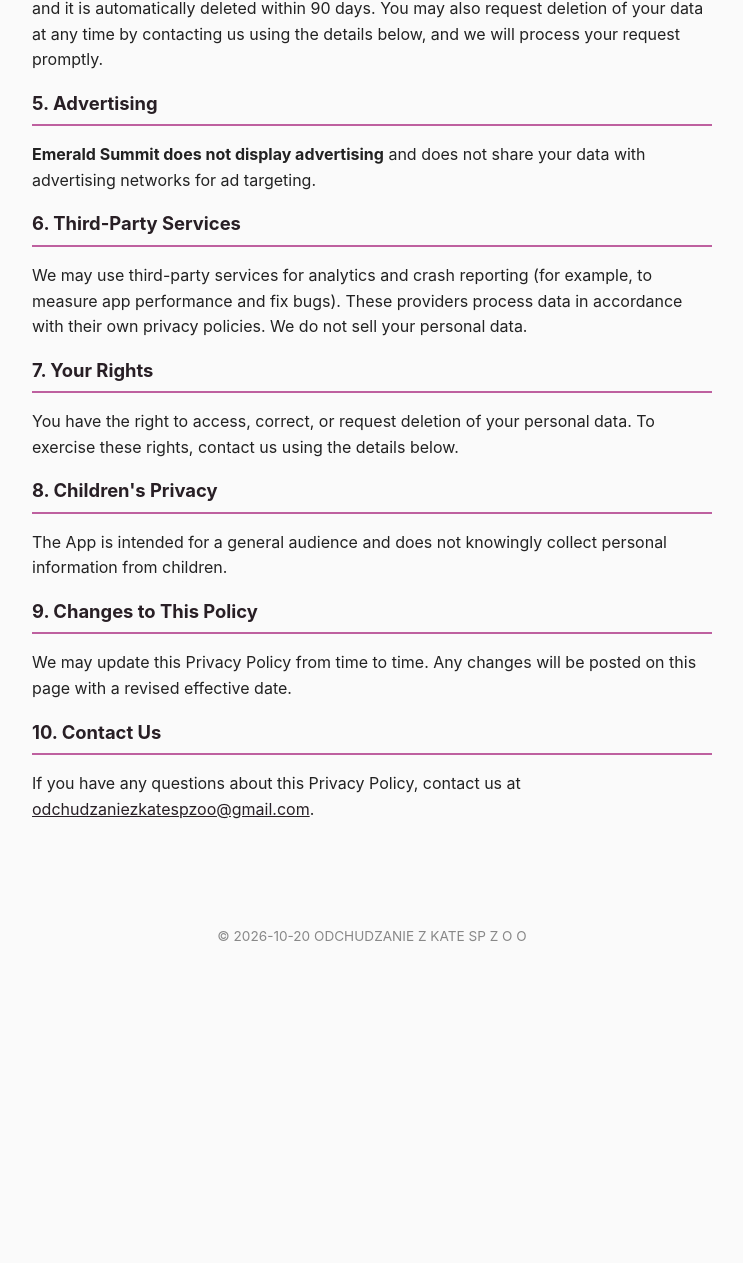
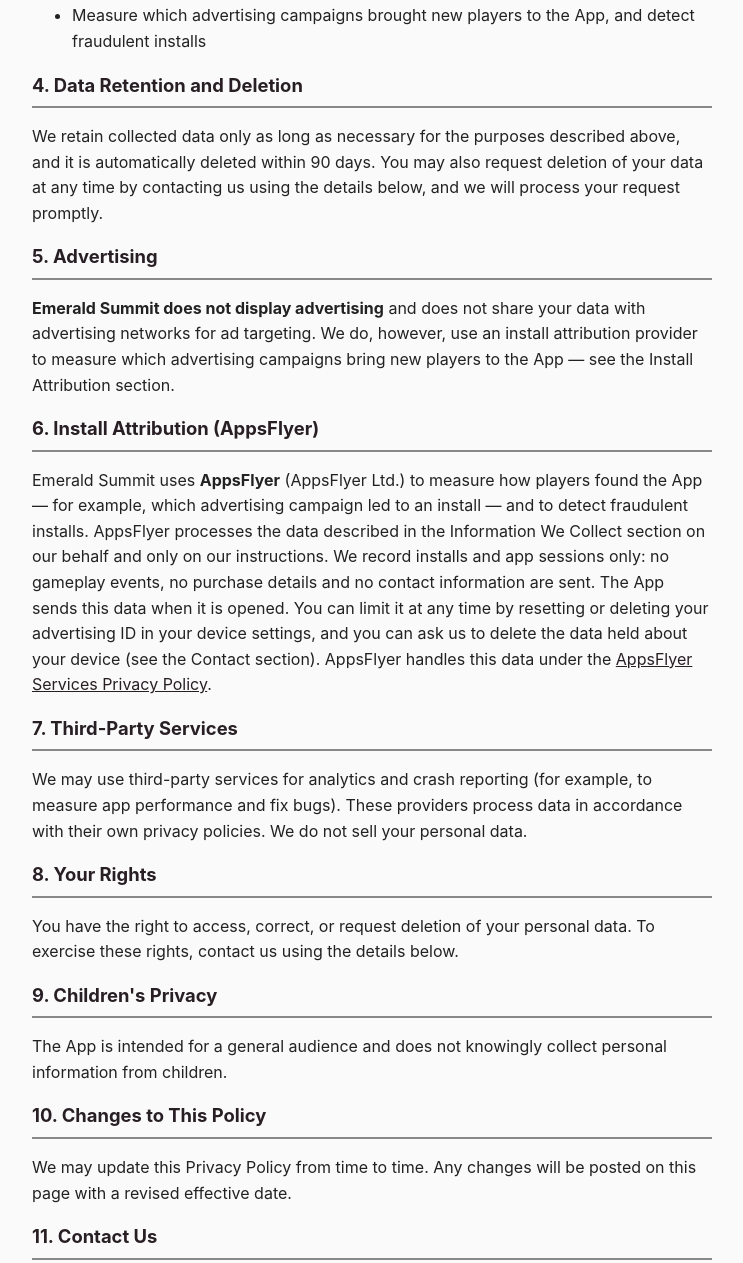
Before and after one commit to odchudzaniezkatespzoo-bot/odchudzaniezkatespzoo-bot.github.io, a plain HTML site: page emerald-summit/index.html in a window 1280 px wide. Shown: the part 1243-2506 px from the top of the page, without its empty margins (268-1011 px from the left). Before the commit the page ends 2215 px from the top, so only its background shows below. Drawn offline with Linux system fonts and the light colour scheme.

Commit message:
feat(privacy): add emerald-summit policy for odchudzaniezkatespzoo@gmail.com

```diff
--- a/emerald-summit/index.html
+++ b/emerald-summit/index.html
@@ -5,7 +5,7 @@
 <meta name="viewport" content="width=device-width, initial-scale=1">
 <title>Emerald Summit — Privacy Policy</title>
 <style>
-  :root { --primary: #281F25; --accent: #BE609F; }
+  :root { --primary: #281F25; --accent: #888888; }
   * { box-sizing: border-box; }
   body { margin: 0; font-family: -apple-system, Segoe UI, Roboto, Helvetica, Arial, sans-serif;
          color: #222; background: #fafafa; line-height: 1.6; }
@@ -23,7 +23,7 @@
 <header>
   <img src="banner.png" alt="Emerald Summit banner">
   <h1>Emerald Summit</h1>
-  <p>Privacy Policy — effective 2026-10-20</p>
+  <p>Privacy Policy — effective 2026-11-11</p>
 </header>
 <main>
   <h2>1. Introduction</h2>
@@ -38,6 +38,10 @@
   <p>We may collect the following types of data when you use the App:</p>
   <ul>
     <li>Device Information (e.g., device model, operating system, device identifiers)</li>
+    <li><strong>Install attribution data</strong> — when you open the App, our attribution provider
+      AppsFlyer receives your device's advertising ID, basic device and app information (model, OS
+      version, App version, language), your IP address (used to derive your country) and the Google Play
+      install referrer. See the Install Attribution section.</li>
   </ul>
 
   <h2>3. How We Use Your Information</h2>
@@ -46,6 +50,8 @@
     <li>Provide, maintain, and improve the App</li>
     <li>Diagnose technical issues</li>
     <li>Ensure security and prevent fraud or abuse</li>
+    <li>Measure which advertising campaigns brought new players to the App, and detect fraudulent
+      installs</li>
   </ul>
 
   <h2>4. Data Retention and Deletion</h2>
@@ -59,42 +65,55 @@
   <h2>5. Advertising</h2>
   <p>
     <strong>Emerald Summit does not display advertising</strong> and does not share
-    your data with advertising networks for ad targeting.
+    your data with advertising networks for ad targeting. We do, however, use an install attribution provider to measure which
+    advertising campaigns bring new players to the App — see the Install Attribution section.
   </p>
 
-  <h2>6. Third-Party Services</h2>
+  <h2>6. Install Attribution (AppsFlyer)</h2>
+  <p>
+    Emerald Summit uses <strong>AppsFlyer</strong> (AppsFlyer Ltd.) to measure how players found the App —
+    for example, which advertising campaign led to an install — and to detect fraudulent installs.
+    AppsFlyer processes the data described in the Information We Collect section on our behalf and
+    only on our instructions. We record installs and app sessions only: no gameplay events, no
+    purchase details and no contact information are sent. The App sends this data when it is opened. You can limit it at any time by
+    resetting or deleting your advertising ID in your device settings, and you can ask us to delete
+    the data held about your device (see the Contact section). AppsFlyer handles this data under the
+    <a href="https://www.appsflyer.com/legal/services-privacy-policy/" target="_blank" rel="noopener">AppsFlyer Services Privacy Policy</a>.
+  </p>
+
+  <h2>7. Third-Party Services</h2>
   <p>
     We may use third-party services for analytics and crash reporting (for example,
     to measure app performance and fix bugs). These providers process data in
     accordance with their own privacy policies. We do not sell your personal data.
   </p>
 
-  <h2>7. Your Rights</h2>
+  <h2>8. Your Rights</h2>
   <p>
     You have the right to access, correct, or request deletion of your personal
     data. To exercise these rights, contact us using the details below.
   </p>
 
-  <h2>8. Children's Privacy</h2>
+  <h2>9. Children's Privacy</h2>
   <p>
     The App is intended for a general audience and does not knowingly collect
     personal information from children.
   </p>
 
-  <h2>9. Changes to This Policy</h2>
+  <h2>10. Changes to This Policy</h2>
   <p>
     We may update this Privacy Policy from time to time. Any changes will be posted
     on this page with a revised effective date.
   </p>
 
-  <h2>10. Contact Us</h2>
+  <h2>11. Contact Us</h2>
   <p>
     If you have any questions about this Privacy Policy, contact us at
     <a href="mailto:odchudzaniezkatespzoo@gmail.com">odchudzaniezkatespzoo@gmail.com</a>.
   </p>
 </main>
 <footer>
-  &copy; 2026-10-20 ODCHUDZANIE Z KATE SP Z O O
+  &copy; 2026-11-11 ODCHUDZANIE Z KATE SP Z O O
 </footer>
 </body>
 </html>
```
